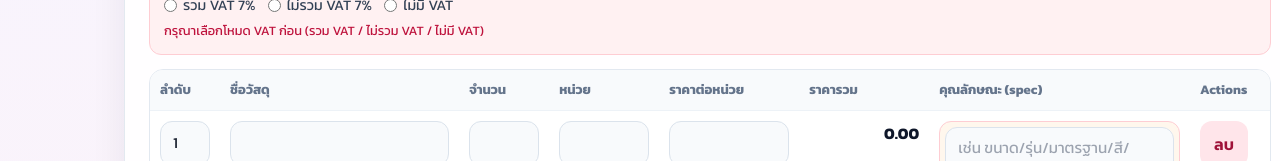
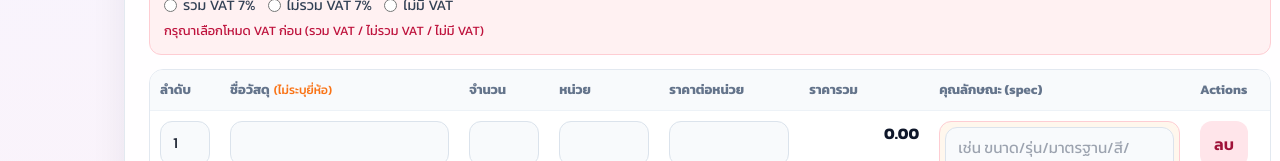
Before and after one commit to Fuadee/-, a Next.js app: page / in a window 1280 px wide. Shown: the part 1690-1851 px from the top of the page. Built offline with nearby package versions, Linux system fonts and the light colour scheme.

Commit message:
Adjust material name column header note styling

```diff
--- a/src/app/(app)/GenerateClient.tsx
+++ b/src/app/(app)/GenerateClient.tsx
@@ -1313,7 +1313,12 @@ export default function GenerateClient() {
                   <thead>
                     <tr>
                       <th>ลำดับ</th>
-                      <th>ชื่อวัสดุ</th>
+                      <th>
+                        <span className="whitespace-nowrap">
+                          <span>ชื่อวัสดุ</span>
+                          <span className="ml-1 text-xs font-medium text-orange-500">(ไม่ระบุยี่ห้อ)</span>
+                        </span>
+                      </th>
                       <th>จำนวน</th>
                       <th>หน่วย</th>
                       <th>{unitPriceColumnLabel}</th>
```
